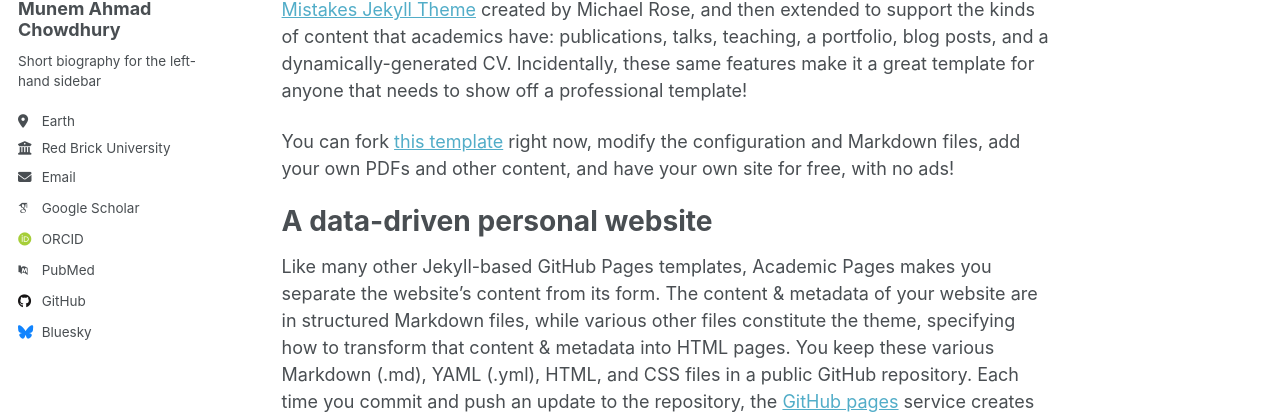
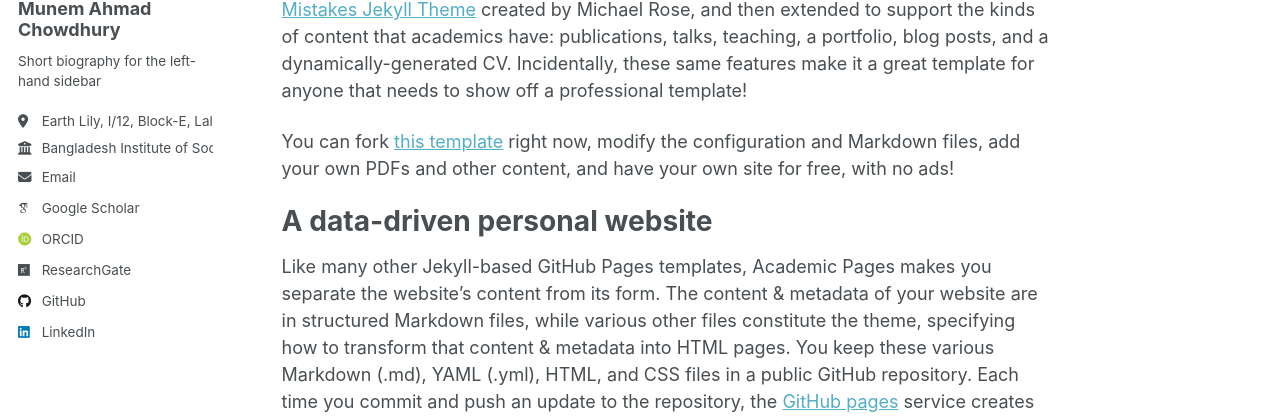
Before and after one commit to munemahmad/munemahmad.github.io, a Jekyll site: the page built from _pages/about.md, in a window 1280 px wide. Shown: the part 281-700 px from the top of the page. Built offline with Jekyll 4.4.1, drawn with Linux system fonts in a browser that asks for light colours; some web fonts are replaced; a script that is not in the unit is left out; part of the change alters nothing that is shown.

Commit message:
Update _config.yml

```diff
--- a/_config.yml
+++ b/_config.yml
@@ -24,59 +24,59 @@ author:
   # Biographic information
   avatar           : "profile.png"
   name             : "Munem Ahmad Chowdhury"
-  pronouns         : # example: "she/her"
+  pronouns         : # example: "he/his"
   bio              : "Short biography for the left-hand sidebar"
-  location         : "Earth"
-  employer         : "Red Brick University"
-  uri              : # URL
-  email            : "none@example.org"
+  location         : "Earth Lily, I/12, Block-E, Lalmatia, Dhaka-1207, Bangladesh"
+  employer         : "Bangladesh Institute of Social Research Trust"
+  uri              :
+  email            : "munemahmad@gmail.com"
 
   # Academic websites
-  academia         : # URL
-  arxiv            : # URL - Update with the correct link to your profile
-  googlescholar    : "https://scholar.google.com/citations?user=PS_CX0AAAAAJ"
-  inspire-hep      : # URL
-  impactstory      : # URL
-  orcid            : "http://orcid.org/yourorcidurl"
-  semantic         : # URL
-  pubmed           : "https://www.ncbi.nlm.nih.gov/pubmed/?term=john+snow"
-  researchgate     : # URL
-  scopus           : # URL
+  academia         :
+  arxiv            :
+  googlescholar    : "https://scholar.google.com/citations?user=A_GZqVMAAAAJ&hl=en"
+  inspire-hep      :
+  impactstory      :
+  orcid            : "http://orcid.org/0000-0002-0876-0771"
+  semantic         :
+  pubmed           :
+  researchgate     : "https://www.researchgate.net/profile/Munem-Chowdhury-2"
+  scopus           :
 
   # Repositories and software development
-  bitbucket        : # Username - Update with your username on the site
-  codepen          : # Username
-  dribbble         : # Username
-  github           : "academicpages"
-  kaggle           : # Username
-  stackoverflow    : # User number or user number and name (i.e., use "1" or "1/jeff-atwood")
+  bitbucket        :
+  codepen          :
+  dribbble         :
+  github           : "munemahmadchowdhury"
+  kaggle           :
+  stackoverflow    :
 
   # Social media
-  artstation       : # Username
-  bluesky          : "bsky.app" # Replace this with you Bluesky username
-  facebook         : # Username
-  flickr           : # Username
-  foursquare       : # Username
-  goodreads        : # Username
-  google_plus      : # Username
-  keybase          : # Username
-  instagram        : # Username
-  lastfm           : # Username
-  linkedin         : # Username
-  mastodon         : # URL
-  medium           : # URL
-  pinterest        : # Username
-  soundcloud       : # Username
-  steam            : # Username
-  telegram         : # URL
-  tumblr           : # Username
-  twitter          : # Username for X / Twitter
-  vine             : # Username
-  weibo            : # Username
-  wikipedia        : # Username
-  xing             : # Username
-  youtube          : # Username
-  zhihu            : # Username
+  artstation       :
+  bluesky          :
+  facebook         :
+  flickr           :
+  foursquare       :
+  goodreads        :
+  google_plus      :
+  keybase          :
+  instagram        :
+  lastfm           :
+  linkedin         : munem-ahmad-chowdhury-745969184
+  mastodon         :
+  medium           :
+  pinterest        :
+  soundcloud       :
+  steam            :
+  telegram         :
+  tumblr           :
+  twitter          :
+  vine             :
+  weibo            :
+  wikipedia        :
+  xing             :
+  youtube          :
+  zhihu            :
 
 # Publication Category - The following the list of publication categories and their headings
 publication_category:
```
